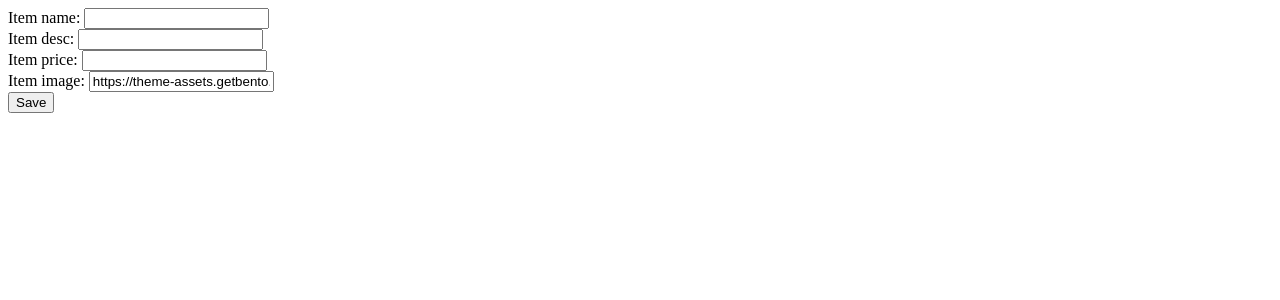
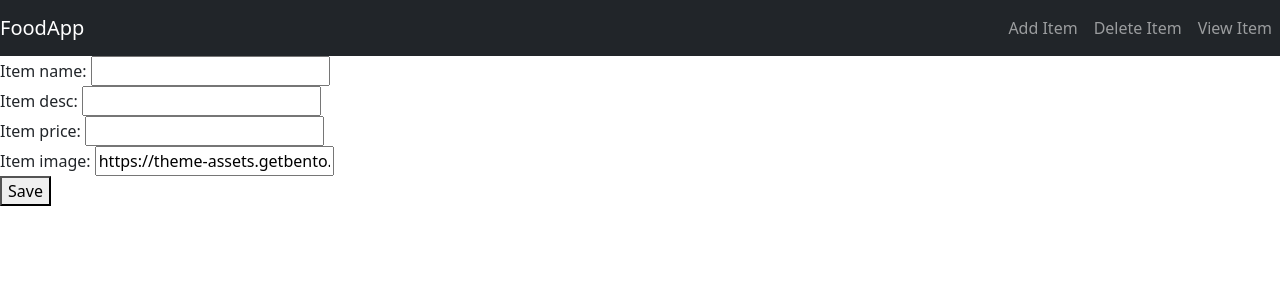
Before and after one commit to Silver-lem/FOOD_MENU_APP-Django-, a Django app: page /display/add/ in a window 1280 px wide. Shown: the top 300 px of the page. Run offline with Django 5.2, Linux system fonts and the light colour scheme.

Commit message:
edit functionality added

```diff
--- a/display/templates/display/base.html
+++ b/display/templates/display/base.html
@@ -14,7 +14,7 @@
         <a href="#" class="navbar-brand">FoodApp</a>
 
         <div class="navbar-nav ms-auto">
-            <a href="#" class="nav-item nav-link">Add Item</a>
+            <a href="{% url 'display:create_item' %}" class="nav-item nav-link">Add Item</a>
             <a href="#" class="nav-item nav-link">Delete Item</a>
             <a href="#" class="nav-item nav-link">View Item</a>
         </div>
--- a/display/templates/display/item-form.html
+++ b/display/templates/display/item-form.html
@@ -1,6 +1,9 @@
-
+{% extends 'display/base.html' %}
+{% block body %}
     <form method="POST">
         {% csrf_token %} <!--to prevent cross site scripting using forms ( for security reasons )-->
         {{ form }} <!--context that will be passed from view-->
         <button type="submit">Save</button>
     </form>
+
+{% endblock %}
--- a/display/urls.py
+++ b/display/urls.py
@@ -10,4 +10,6 @@ urlpatterns = [
     path('item/',views.item,name='item'),
     #to add items
     path('add/',views.create_item,name = 'create_item'),
+    #edit
+    path('update/<int:id>/',views.update_item,name='update_item'),
 ]
--- a/display/views.py
+++ b/display/views.py
@@ -35,3 +35,13 @@ def create_item(request):
         return redirect('display:index')
 
     return render(request,'display/item-form.html',{'form' : form})
+
+def update_item(request,id):
+    item = Item.objects.get(id=id)
+    form = ItemForm(request.POST or None, instance=item)
+
+    if form.is_valid():
+        form.save()
+        return redirect('display:index')
+
+    return render(request,'display/item-form.html',{'form':form,'item':item})
```
Also changed, not shown: db.sqlite3.
